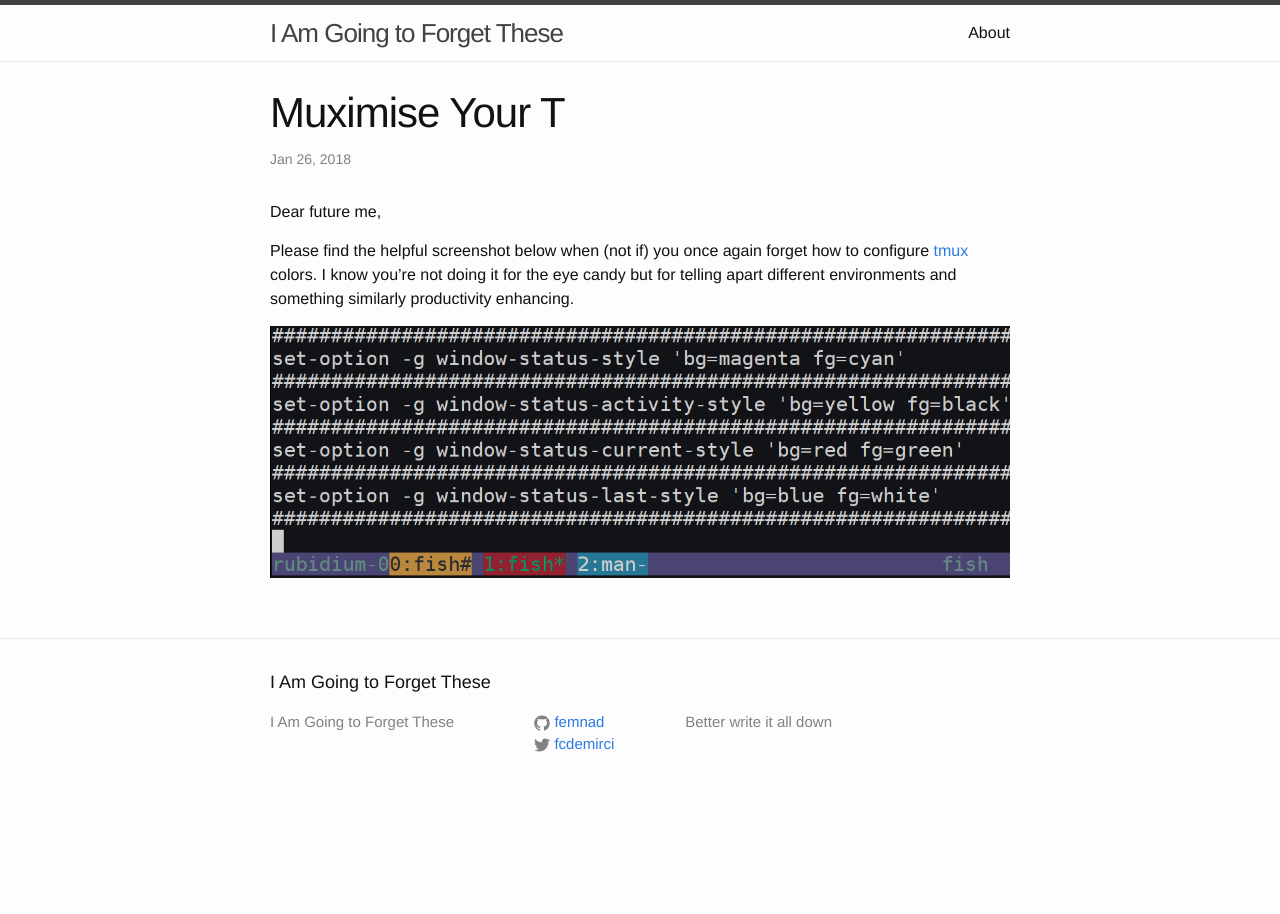
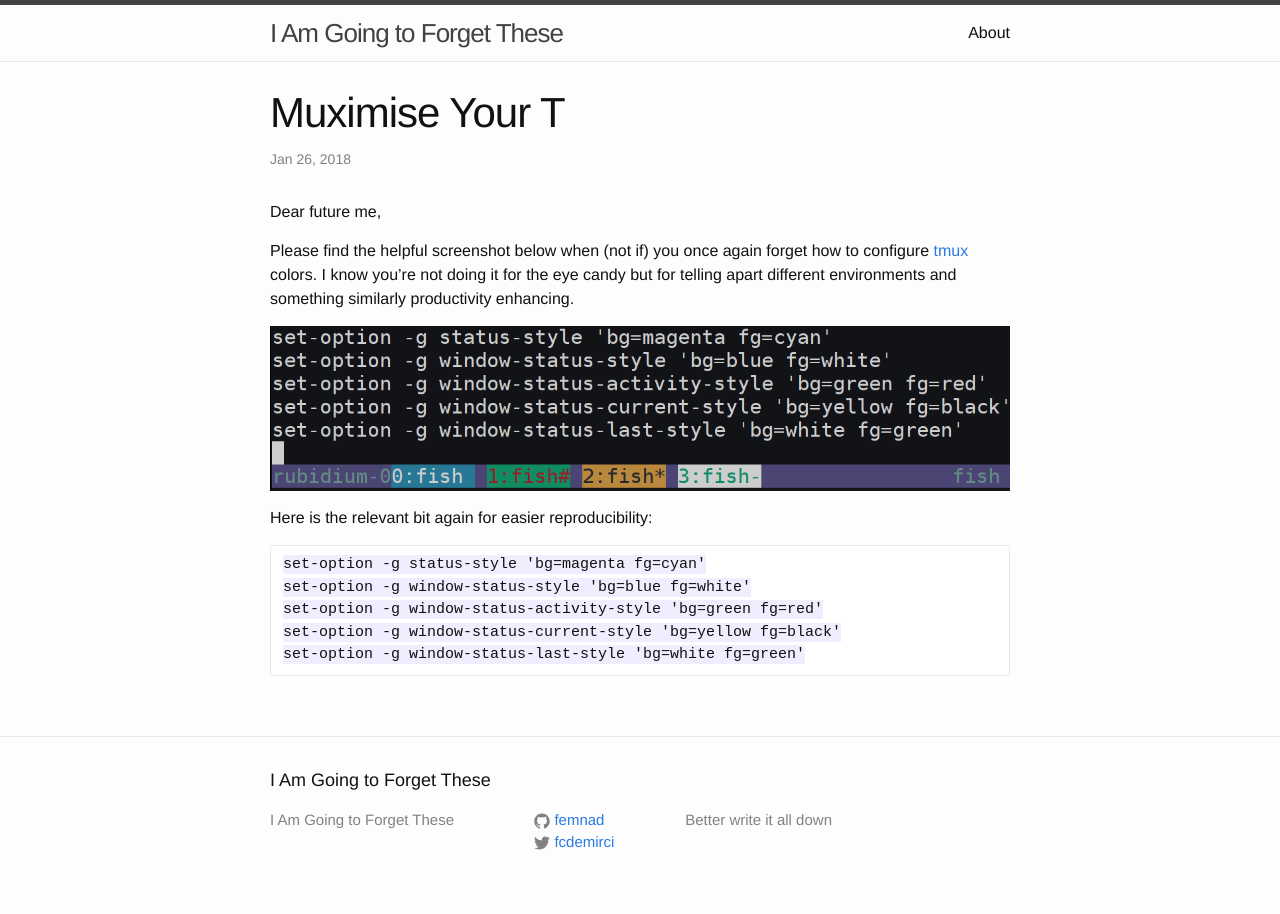
Before and after one commit to femnad/sqrt26.com, a Jekyll site: the page built from jekyll/_posts/2018-01-26-muximise-your-t.md, in a window 1280 px wide. Built offline with Jekyll 4.4.1, drawn with Linux system fonts in a browser that asks for light colours.

Commit message:
Change Screenshot, Add Config as Text

````diff
--- a/jekyll/_posts/2018-01-26-muximise-your-t.md
+++ b/jekyll/_posts/2018-01-26-muximise-your-t.md
@@ -8,3 +8,13 @@ Dear future me,
 Please find the helpful screenshot below when (not if) you once again forget how to configure [tmux](https://github.com/tmux/tmux/wiki) colors. I know you're not doing it for the eye candy but for telling apart different environments and something similarly productivity enhancing.
 
 ![Relevant part of tmux configuration](/images/tmuxicorn.png)
+
+Here is the relevant bit again for easier reproducibility:
+
+```
+set-option -g status-style 'bg=magenta fg=cyan'
+set-option -g window-status-style 'bg=blue fg=white'
+set-option -g window-status-activity-style 'bg=green fg=red'
+set-option -g window-status-current-style 'bg=yellow fg=black'
+set-option -g window-status-last-style 'bg=white fg=green'
+```
````
Also changed, not shown: jekyll/images/tmuxicorn.png.
